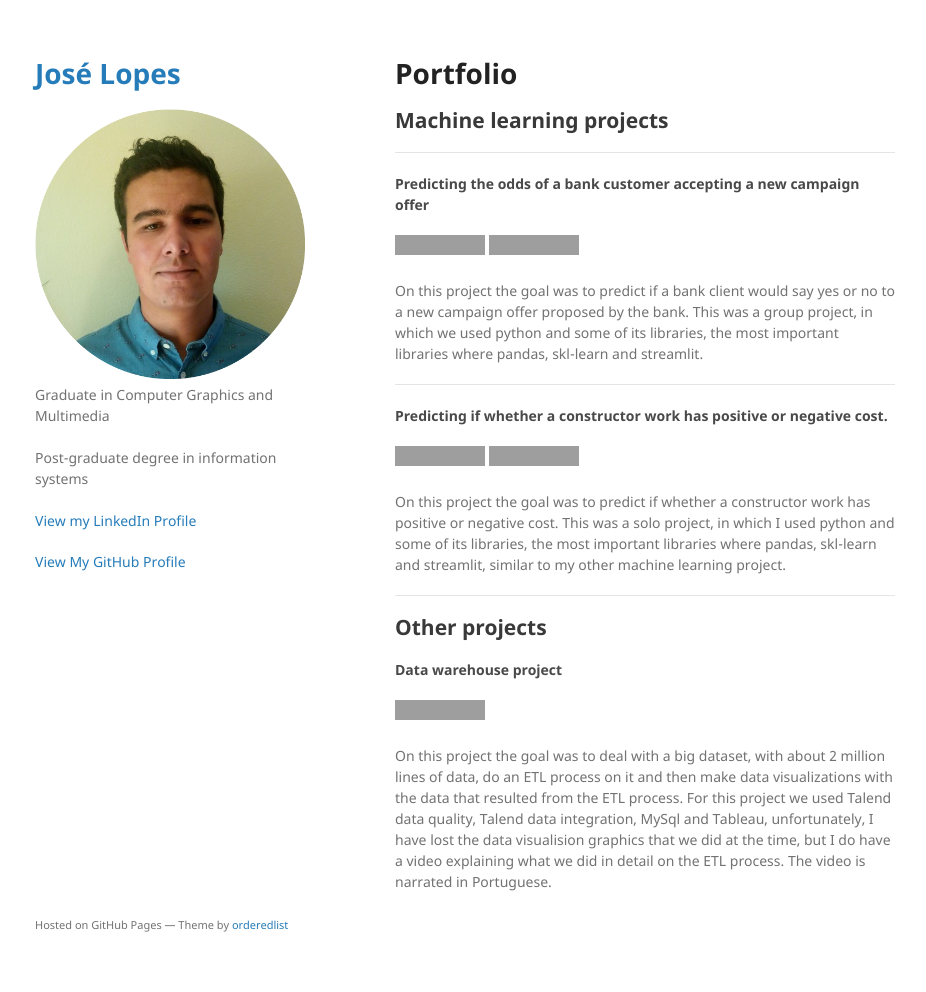
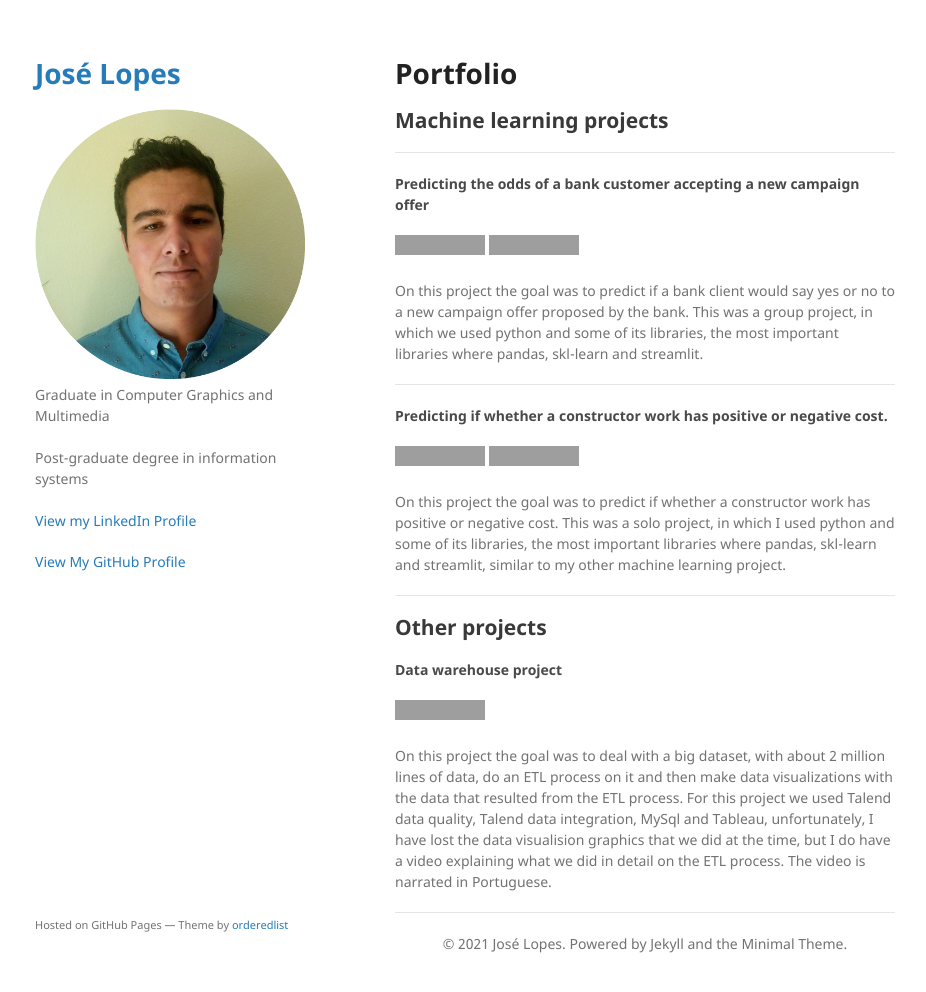
Before and after one commit to LopesJos/Lopesjos.github.io, a Jekyll site: the page built from index.md, in a window 1280 px wide and 1004 px high, cut to the strip 0-992 px from the top of the window. Shown: the whole strip, without its empty margins (175-1101 px from the left). Built offline with Jekyll 4.4.1, drawn with Linux system fonts in a browser that asks for light colours; our own code applies the rules of GitHub Pages for plain Markdown files; grey boxes are pictures that could not be loaded.

Commit message:
Update index.md

```diff
--- a/index.md
+++ b/index.md
@@ -35,3 +35,7 @@ On this project the goal was to predict if whether a constructor work has positi
 
 On this project the goal was to deal with a big dataset, with about 2 million lines of data, do an ETL process on it and then make data visualizations with the data that resulted from the ETL process.
 For this project we used Talend data quality, Talend data integration, MySql and Tableau, unfortunately, I have lost the data visualision graphics that we did at the time, but I do have a video explaining what we did in detail on the ETL process. The video is narrated in Portuguese.
+
+
+---
+<center>© 2021 José Lopes. Powered by Jekyll and the Minimal Theme.</center>
```
